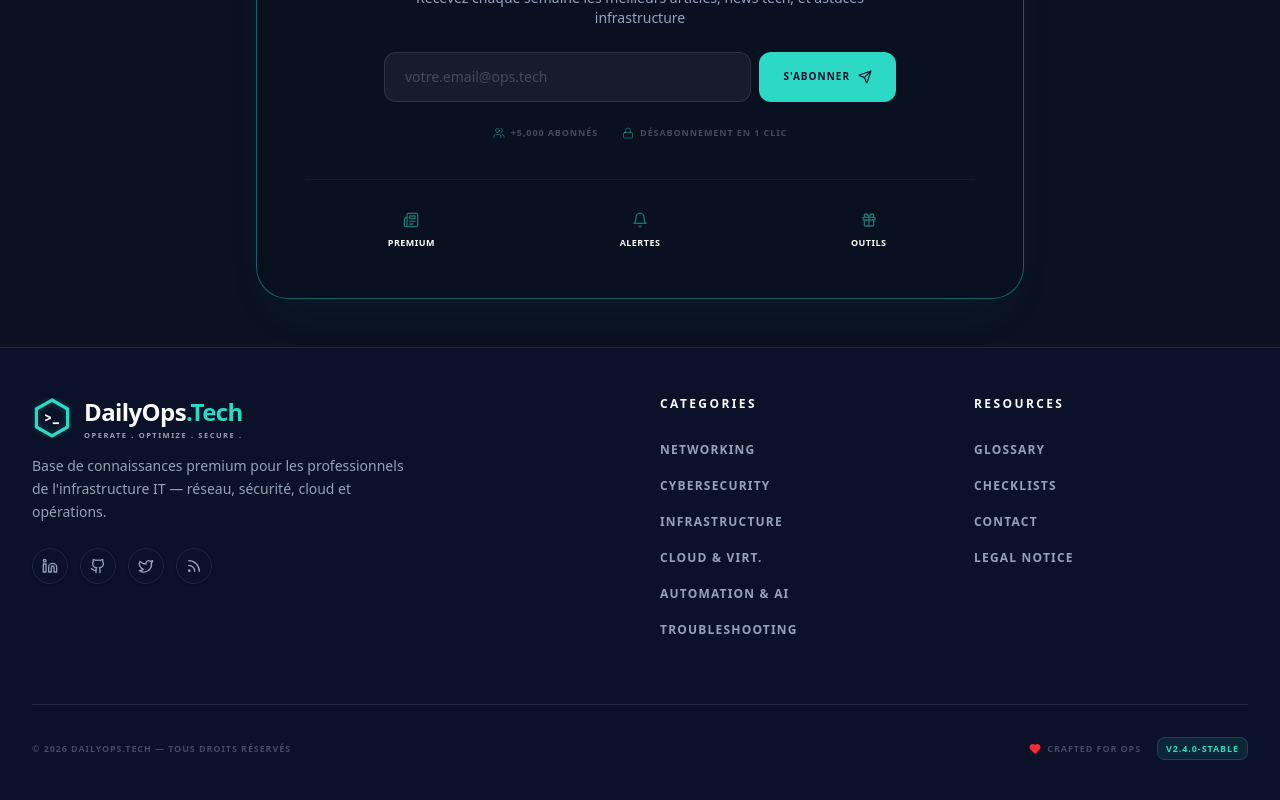
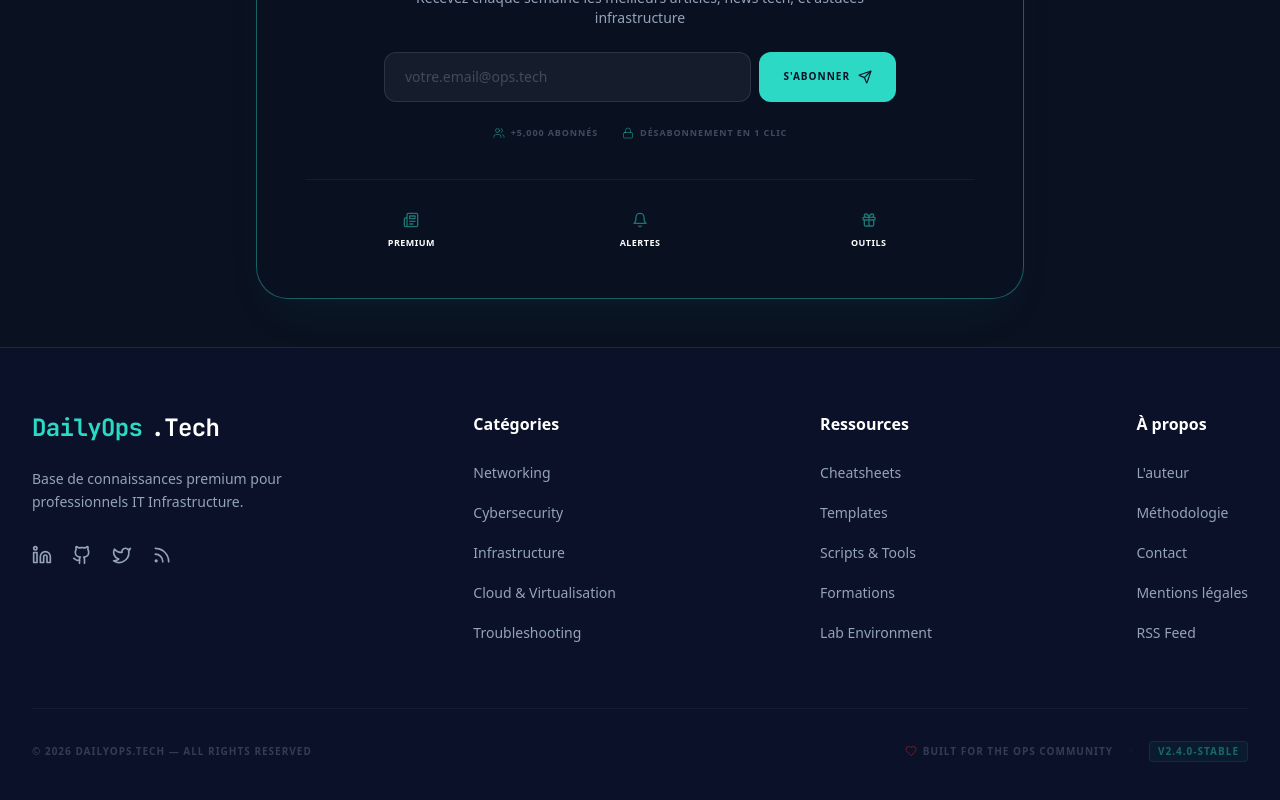
Before and after one commit to lepfsi/Site-PP, a Next.js app: page / in a window 1280 px wide. Shown: the part 5041-5841 px from the top of the page. Built offline with nearby package versions, Linux system fonts and the light colour scheme.

Commit message:
Mastering Footer section

```diff
--- a/src/components/Footer.tsx
+++ b/src/components/Footer.tsx
@@ -9,73 +9,88 @@
   const { t } = useLanguage();
 
   return (
-    <footer className="bg-bg-primary border-t border-border-main pt-12 pb-8">
+    <footer className="bg-bg-primary border-t border-border-main pt-16 pb-12">
       <div className="container-custom">
-        <div className="grid grid-cols-1 md:grid-cols-12 gap-10 mb-16">
+        <div className="grid grid-cols-1 md:grid-cols-12 gap-12 mb-16">
 
-          {/* Logo and Social Section (Left) */}
-          <div className="md:col-span-5 lg:col-span-6">
-            <Link href="/" className="inline-block mb-4">
-              <Logo />
-            </Link>
+          {/* Brand Section (Left) */}
+          <div className="md:col-span-4 lg:col-span-4">
+            <div className="mb-6">
+               <div className="flex items-baseline code-font select-none">
+                 <span className="text-2xl font-bold tracking-tight text-turquoise">DailyOps</span>
+                 <span className="text-2xl font-bold tracking-tight text-white ml-2">.Tech</span>
+               </div>
+            </div>
 
-            <p className="text-text-secondary text-sm max-w-sm mb-6 font-medium leading-relaxed">
-              Base de connaissances premium pour les professionnels de l'infrastructure IT — réseau, sécurité, cloud et opérations.
+            <p className="text-text-secondary text-sm max-w-[260px] mb-8 leading-relaxed font-medium">
+              Base de connaissances premium pour professionnels IT Infrastructure.
             </p>
 
-            <div className="flex space-x-3">
-              {[
-                { Icon: Linkedin, href: "#" },
-                { Icon: Github, href: "#" },
-                { Icon: Twitter, href: "#" },
-                { Icon: Rss, href: "#" }
-              ].map((item, i) => (
-                <Link
-                  key={i}
-                  href={item.href}
-                  className="w-9 h-9 flex items-center justify-center rounded-full border border-border-main text-text-secondary hover:text-turquoise hover:border-turquoise transition-all bg-transparent shadow-sm"
-                >
-                  <item.Icon size={16} />
-                </Link>
-              ))}
+            {/* Social Icons - Simple Monochrome Style as in Capture */}
+            <div className="flex space-x-5">
+              <Link href="#" className="text-text-secondary hover:text-white transition-colors">
+                <Linkedin size={20} />
+              </Link>
+              <Link href="#" className="text-text-secondary hover:text-white transition-colors">
+                <Github size={20} />
+              </Link>
+              <Link href="#" className="text-text-secondary hover:text-white transition-colors">
+                <Twitter size={20} />
+              </Link>
+              <Link href="#" className="text-text-secondary hover:text-white transition-colors">
+                <Rss size={20} />
+              </Link>
             </div>
           </div>
 
-          {/* Categories Column - UPDATED TO 6 CATEGORIES */}
-          <div className="md:col-span-3 lg:col-span-3">
-            <h4 className="text-xs font-black text-text-primary uppercase tracking-[0.2em] mb-6">Categories</h4>
-            <ul className="space-y-3">
-              <li><Link href="/category/networking" className="text-xs font-bold text-text-secondary hover:text-turquoise transition-colors uppercase tracking-widest">Networking</Link></li>
-              <li><Link href="/category/cybersecurity" className="text-xs font-bold text-text-secondary hover:text-turquoise transition-colors uppercase tracking-widest">Cybersecurity</Link></li>
-              <li><Link href="/category/infrastructure" className="text-xs font-bold text-text-secondary hover:text-turquoise transition-colors uppercase tracking-widest">Infrastructure</Link></li>
-              <li><Link href="/category/cloud" className="text-xs font-bold text-text-secondary hover:text-turquoise transition-colors uppercase tracking-widest">Cloud & Virt.</Link></li>
-              <li><Link href="/category/automation" className="text-xs font-bold text-text-secondary hover:text-turquoise transition-colors uppercase tracking-widest">Automation & AI</Link></li>
-              <li><Link href="/category/troubleshooting" className="text-xs font-bold text-text-secondary hover:text-turquoise transition-colors uppercase tracking-widest">Troubleshooting</Link></li>
+          {/* Categories Column */}
+          <div className="md:col-span-2 lg:col-span-2 md:ml-auto">
+            <h4 className="text-base font-bold text-white mb-6">Catégories</h4>
+            <ul className="space-y-4">
+              <li><Link href="/category/networking" className="text-sm font-medium text-text-secondary hover:text-turquoise transition-colors">Networking</Link></li>
+              <li><Link href="/category/cybersecurity" className="text-sm font-medium text-text-secondary hover:text-turquoise transition-colors">Cybersecurity</Link></li>
+              <li><Link href="/category/infrastructure" className="text-sm font-medium text-text-secondary hover:text-turquoise transition-colors">Infrastructure</Link></li>
+              <li><Link href="/category/cloud" className="text-sm font-medium text-text-secondary hover:text-turquoise transition-colors">Cloud & Virtualisation</Link></li>
+              <li><Link href="/category/troubleshooting" className="text-sm font-medium text-text-secondary hover:text-turquoise transition-colors">Troubleshooting</Link></li>
             </ul>
           </div>
 
-          {/* Resources & Info Column - Combined for compactness */}
-          <div className="md:col-span-4 lg:col-span-3">
-            <h4 className="text-xs font-black text-text-primary uppercase tracking-[0.2em] mb-6">Resources</h4>
-            <ul className="space-y-3">
-              <li><Link href="#" className="text-xs font-bold text-text-secondary hover:text-turquoise transition-colors uppercase tracking-widest">Glossary</Link></li>
-              <li><Link href="#" className="text-xs font-bold text-text-secondary hover:text-turquoise transition-colors uppercase tracking-widest">Checklists</Link></li>
-              <li><Link href="#" className="text-xs font-bold text-text-secondary hover:text-turquoise transition-colors uppercase tracking-widest">Contact</Link></li>
-              <li><Link href="#" className="text-xs font-bold text-text-secondary hover:text-turquoise transition-colors uppercase tracking-widest">Legal Notice</Link></li>
+          {/* Resources Column */}
+          <div className="md:col-span-3 lg:col-span-3 md:ml-auto">
+            <h4 className="text-base font-bold text-white mb-6">Ressources</h4>
+            <ul className="space-y-4">
+              <li><Link href="#" className="text-sm font-medium text-text-secondary hover:text-turquoise transition-colors">Cheatsheets</Link></li>
+              <li><Link href="#" className="text-sm font-medium text-text-secondary hover:text-turquoise transition-colors">Templates</Link></li>
+              <li><Link href="#" className="text-sm font-medium text-text-secondary hover:text-turquoise transition-colors">Scripts & Tools</Link></li>
+              <li><Link href="#" className="text-sm font-medium text-text-secondary hover:text-turquoise transition-colors">Formations</Link></li>
+              <li><Link href="#" className="text-sm font-medium text-text-secondary hover:text-turquoise transition-colors">Lab Environment</Link></li>
+            </ul>
+          </div>
+
+          {/* About Column */}
+          <div className="md:col-span-3 lg:col-span-3 md:ml-auto">
+            <h4 className="text-base font-bold text-white mb-6">À propos</h4>
+            <ul className="space-y-4">
+              <li><Link href="#" className="text-sm font-medium text-text-secondary hover:text-turquoise transition-colors">L'auteur</Link></li>
+              <li><Link href="#" className="text-sm font-medium text-text-secondary hover:text-turquoise transition-colors">Méthodologie</Link></li>
+              <li><Link href="#" className="text-sm font-medium text-text-secondary hover:text-turquoise transition-colors">Contact</Link></li>
+              <li><Link href="#" className="text-sm font-medium text-text-secondary hover:text-turquoise transition-colors">Mentions légales</Link></li>
+              <li><Link href="#" className="text-sm font-medium text-text-secondary hover:text-turquoise transition-colors">RSS Feed</Link></li>
             </ul>
           </div>
         </div>
 
         {/* Bottom Bar */}
-        <div className="pt-8 border-t border-border-main flex flex-col md:flex-row justify-between items-center gap-4">
-          <p className="text-[9px] font-black text-text-secondary/40 uppercase tracking-widest">
-            © 2026 DailyOps.Tech — Tous droits réservés
+        <div className="pt-8 border-t border-white/5 flex flex-col md:flex-row justify-between items-center gap-6">
+          <p className="text-[10px] font-black text-text-secondary/30 uppercase tracking-widest">
+            © 2026 DailyOps.Tech — {t("footer.rights")}
           </p>
           <div className="flex items-center space-x-4">
-            <span className="flex items-center text-[9px] font-black text-text-secondary/40 uppercase tracking-widest">
-              <Heart size={12} className="text-red-500 mr-1.5 fill-red-500" /> Crafted for Ops
+            <span className="flex items-center text-[10px] font-black text-text-secondary/30 uppercase tracking-widest">
+              <Heart size={12} className="text-red-500/40 mr-1.5" /> Built for the Ops Community
             </span>
-            <span className="text-[9px] font-black text-turquoise uppercase tracking-widest bg-turquoise/10 px-2 py-1 rounded-lg border border-turquoise/20">V2.4.0-STABLE</span>
+            <div className="h-1 w-1 rounded-full bg-border-main opacity-20"></div>
+            <span className="text-[10px] font-black text-turquoise/40 uppercase tracking-widest bg-turquoise/5 px-2 py-0.5 rounded border border-turquoise/10">V2.4.0-STABLE</span>
           </div>
         </div>
       </div>
```
